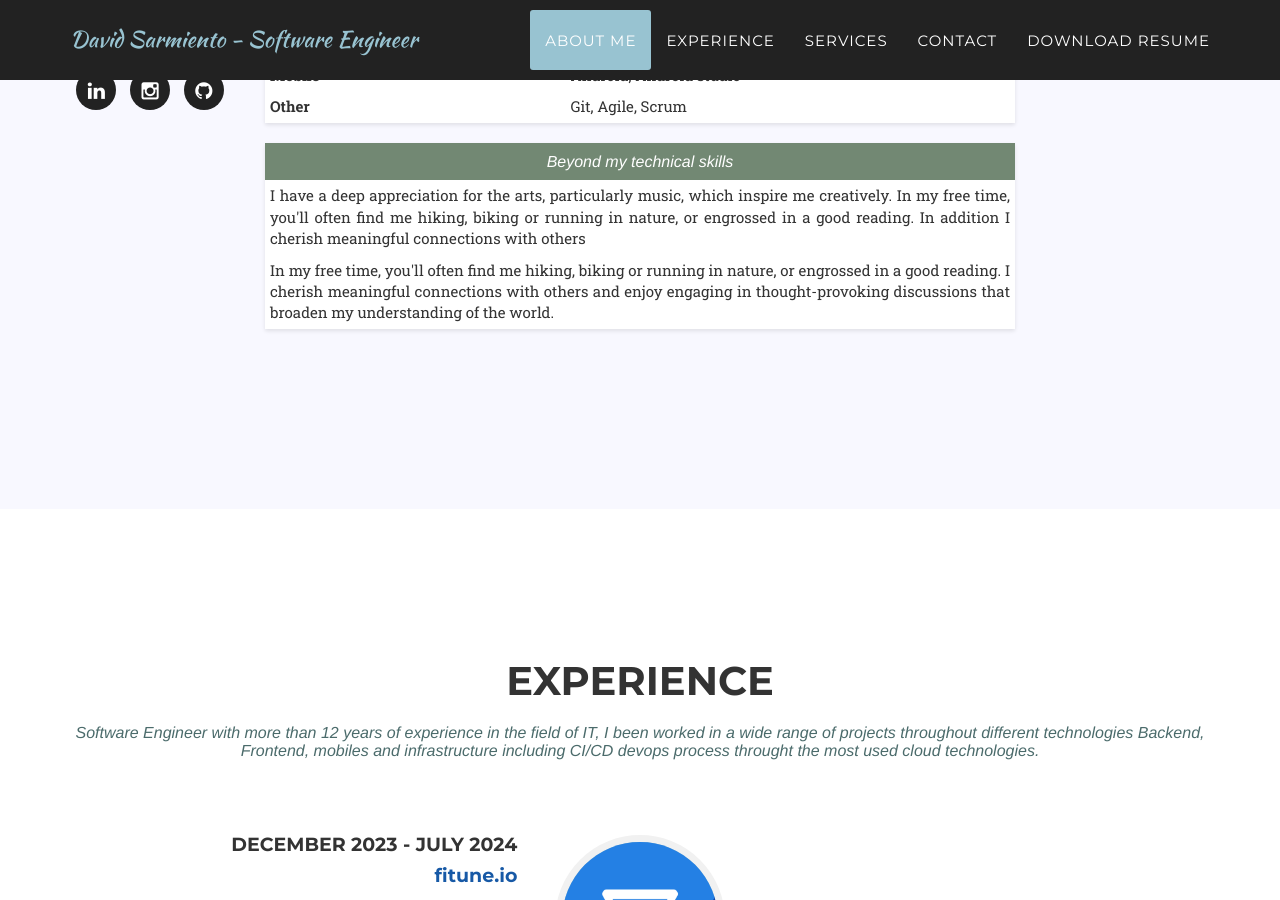
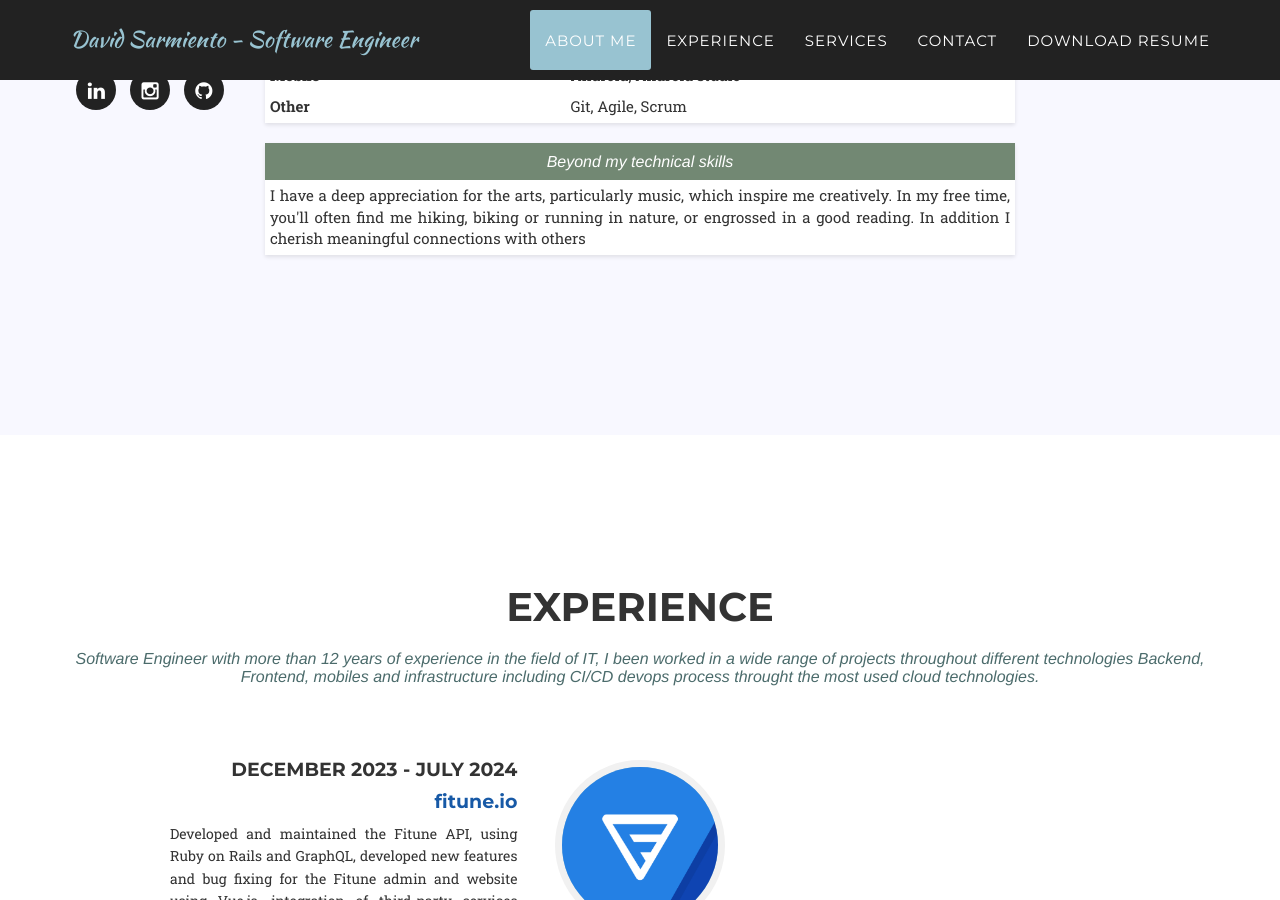
Before and after one commit to edsarmiento/edsarmiento.github.io, a Jekyll site: the page built from index.html, in a window 1280 px wide and 900 px high, scrolled down 1315 px. Built offline with Jekyll 4.4.1, drawn with Linux system fonts in a browser that asks for light colours; some web fonts are replaced.

Commit message:
remove redundant text

```diff
--- a/_includes/about.html
+++ b/_includes/about.html
@@ -113,12 +113,6 @@
                                 I have a deep appreciation for the arts, particularly music, which inspire me creatively. In my free time, you'll often find me hiking, biking or running in nature, or engrossed in a good reading. In addition I cherish meaningful connections with others
                             </td>
                         </tr>
-                        <tr>
-                            <td>
-                                In my free time, you'll often find me hiking, biking or running in nature, or engrossed in a good reading.
-                                I cherish meaningful connections with others and enjoy engaging in thought-provoking discussions that broaden my understanding of the world.
-                            </td>
-                        </tr>
                     </table>
 
                 </div>
```
